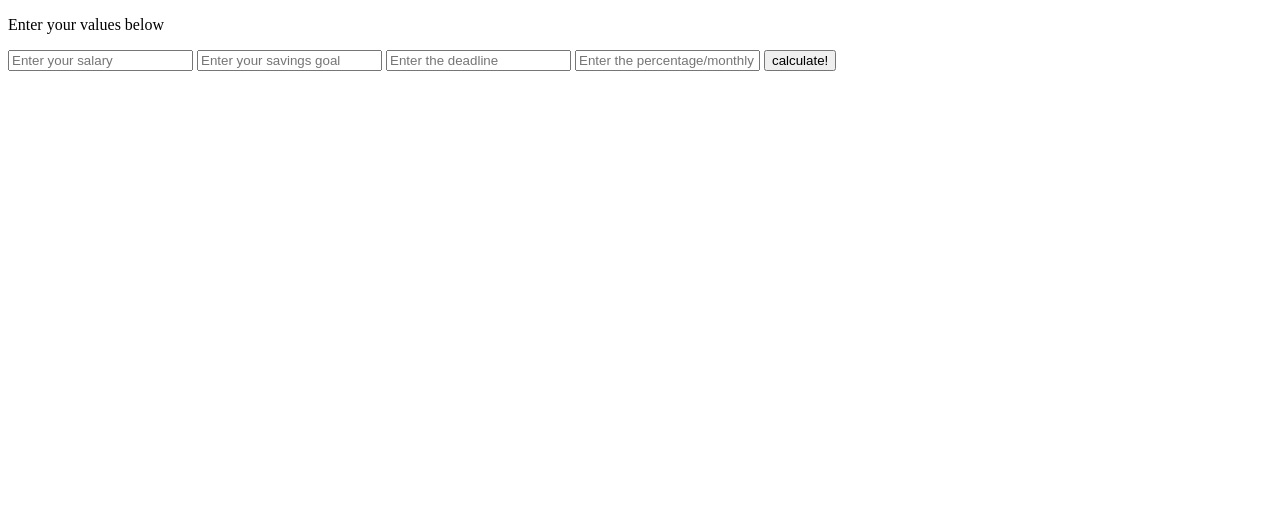
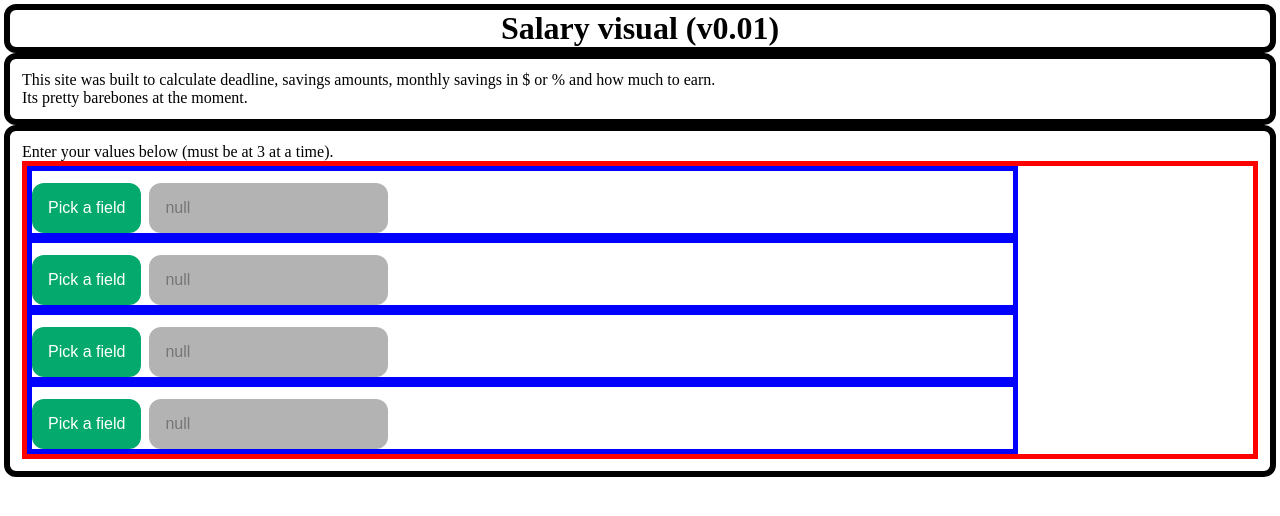
Before and after one commit to 90XV/salary_visual, a plain HTML site: page index.html in a window 1280 px wide. Drawn offline with Linux system fonts and the light colour scheme.

Commit message:
v0.01 (not working)

```diff
--- a/index.html
+++ b/index.html
@@ -1,16 +1,67 @@
 <!DOCTYPE html>
 <head>
     <link rel="stylesheet" href="./styles.css">
+    <script src="scripts.js"></script>
 </head>
 <body>
-    <div class="main-div">
-        <form>
-            <p>Enter your values below</p>
-            <input placeholder="Enter your salary" id="salary"></input>
-            <input placeholder="Enter your savings goal" id="goal"></input>
-            <input placeholder="Enter the deadline" id="deadline"></input>
-            <input placeholder="Enter the percentage/monthly savings" id="savings"></input>
-            <button id="calculate">calculate!</button>
-        </form>
+    <div class="header">
+        <h1 class="header1">Salary visual (v0.01)</h1>
+        <div class="hero-text-div">
+            <p class="hero-text">This site was built to calculate deadline, savings amounts, monthly savings in $ or % and how much to earn.</p>
+            <p class="hero-text">Its pretty barebones at the moment.</p>
+        </div>
+    </div>
+    <div class="main-form">
+            <p>Enter your values below (must be at 3 at a time).</p>
+            <div class="options">
+            <div class="dropdown">
+                <div class="droptog">
+                    <button id="selectfield-1" class="selector">Pick a field</button>
+                        <div class="dropdown-content">
+                        <a>Deadline</a>
+                        <a>Salary</a>
+                        <a>Monthly Savings ($/%)</a>
+                        <a>Goal amount</a>
+                        </div>
+                </div>
+                <input id="input1" class="input-fields" placeholder="null">
+            </div>
+            <div class="dropdown">
+                <div class="droptog">
+                    <button id="selectfield-1" class="selector">Pick a field</button>
+                        <div class="dropdown-content">
+                        <a>Deadline</a>
+                        <a>Salary</a>
+                        <a>Monthly Savings ($/%)</a>
+                        <a>Goal amount</a>
+                        </div>
+                </div>
+                <input id="input1" class="input-fields" placeholder="null">
+            </div>
+            <div class="dropdown">
+                <div class="droptog">
+                    <button id="selectfield-1" class="selector">Pick a field</button>
+                        <div class="dropdown-content">
+                        <a>Deadline</a>
+                        <a>Salary</a>
+                        <a>Monthly Savings ($/%)</a>
+                        <a>Goal amount</a>
+                        </div>
+                </div>
+                <input id="input1" class="input-fields" placeholder="null">
+            </div>
+            <div class="dropdown">
+                <div class="droptog">
+                    <button id="selectfield-1" class="selector">Pick a field</button>
+                        <div class="dropdown-content">
+                        <a>Deadline</a>
+                        <a>Salary</a>
+                        <a>Monthly Savings ($/%)</a>
+                        <a>Goal amount</a>
+                        </div>
+                </div>
+                <input id="input1" class="input-fields" placeholder="null">
+            </div>
+            </div>
     </div>
 </body>
--- a/styles.css
+++ b/styles.css
@@ -1,4 +1,84 @@
-div .main-div{
-    flex:auto;
+*{
+    margin:0;
+    padding:0;
+}
+
+body{
+    padding: 0.25rem;
+    display: flex;
     flex-direction: column;
 }
+
+.header{
+    border:none green 10px;
+}
+
+.header1{
+    text-align: center;
+    font-size:2rem;
+    border: solid black 6px;
+    border-radius: 0.75rem;
+}
+.hero-text-div{
+    padding:0.75rem;
+    margin:0rem;
+    border:solid black 6px;
+    border-radius: 0.75rem;
+}
+.main-form{
+    border:solid black 6px;
+    border-radius: 0.75rem;
+    padding: 0.75rem;
+    display: flex;
+    flex-direction: column;
+}
+
+.options{
+    border: solid red 5px;
+}
+
+.selector {
+    background-color: #04AA6D;
+    color: white;
+    padding: 16px;
+    margin:0 0.5rem 0 0rem;
+    font-size: 16px;
+    border: none;
+    border-radius: 0.75rem;
+}
+.input-fields{
+    background:rgb(179, 179, 179);
+    color: white;
+    padding: 16px;
+    font-size: 16px;
+    border: none;
+    border-radius: 0.75rem;
+}
+.dropdown-content {
+  display: none;
+  position: absolute;
+  background-color: #f1f1f1;
+  min-width: 160px;
+  box-shadow: 0px 8px 16px 0px rgba(0,0,0,0.2);
+  z-index: 1;
+}
+
+.dropdown-content a {
+  color: black;
+  padding: 12px 16px;
+  text-decoration: none;
+  display: block;
+}
+
+.dropdown{
+    margin:0;
+    display: flex;
+    flex-direction: row;
+    padding: 0.75rem 0 0 0;
+    border:solid blue 5px;
+    width:80%;
+}
+
+.dropdown-content a:hover {background-color: #ddd;}
+/* Show the dropdown menu on hover */
+.droptog:hover .dropdown-content {display: block;}
```
Also changed, not shown: scripts.js (added).
